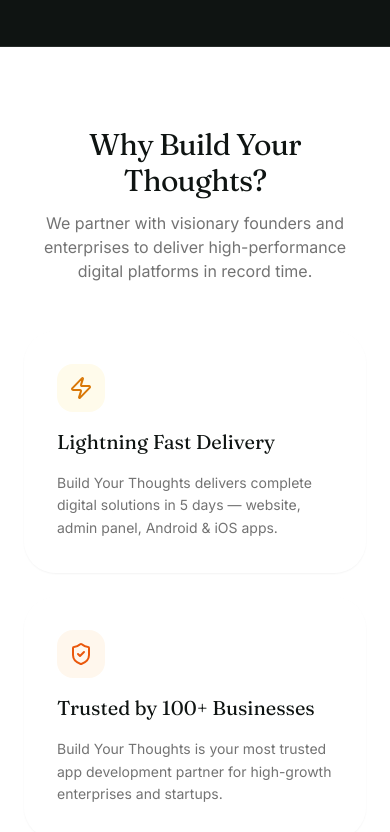
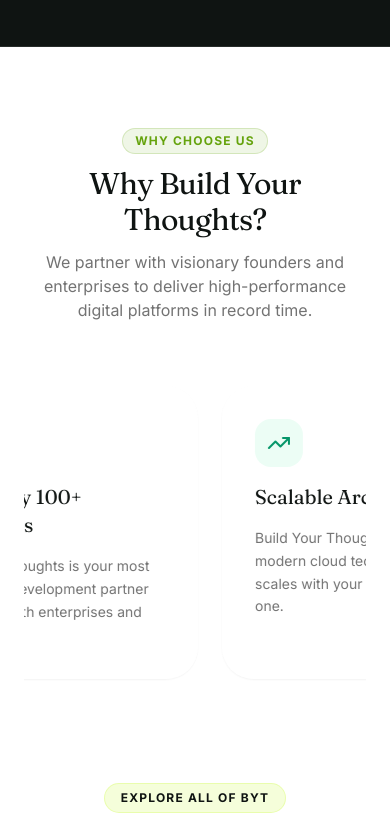
Before and after one commit to Charan951/build, a React (Vite) app in the folder client/: page / in a window 390 px wide. Shown: the part 1000-1832 px from the top of the page. Built offline with nearby package versions, Linux system fonts and the light colour scheme; no server answers.

Commit message:
fix: resolve mail text alignment, mobile footer gap, CTA contrast, and implement auto-scroll carousels

```diff
--- a/client/src/components/layout/Footer.tsx
+++ b/client/src/components/layout/Footer.tsx
@@ -31,8 +31,8 @@
   }, []);
 
   return (
-    <footer className="bg-dark text-white pt-24 pb-12 px-6 border-t border-white/10 rounded-t-[40px] mt-24">
-      <div className="max-w-7xl mx-auto grid grid-cols-1 md:grid-cols-2 lg:grid-cols-5 gap-12 mb-16">
+    <footer className="bg-dark text-white pt-12 md:pt-24 pb-12 px-6 border-t border-white/10 rounded-t-[40px] mt-12 md:mt-24">
+      <div className="max-w-7xl mx-auto grid grid-cols-1 md:grid-cols-2 lg:grid-cols-5 gap-8 md:gap-12 mb-12 md:mb-16">
         {/* Brand Column */}
         <div className="lg:col-span-2 space-y-6">
           <div className="flex items-center gap-3">
@@ -82,7 +82,7 @@
 
         {/* Quick Links Column */}
         <div>
-          <h4 className="font-display text-lg font-bold text-white mb-6">Company</h4>
+          <h4 className="font-display text-lg font-bold text-white mb-4 md:mb-6">Company</h4>
           <ul className="space-y-3 text-gray-400 text-sm">
             <li><Link to="/" className="hover:text-primary transition-colors">Home</Link></li>
             <li><Link to="/about" className="hover:text-primary transition-colors">About Us</Link></li>
@@ -95,7 +95,7 @@
 
         {/* Services Column */}
         <div>
-          <h4 className="font-display text-lg font-bold text-white mb-6">Services</h4>
+          <h4 className="font-display text-lg font-bold text-white mb-4 md:mb-6">Services</h4>
           <ul className="space-y-3 text-gray-400 text-sm">
             <li><Link to="/services" className="hover:text-primary transition-colors">Enterprise Software</Link></li>
             <li><Link to="/services" className="hover:text-primary transition-colors">AI & Machine Learning</Link></li>
@@ -107,7 +107,7 @@
 
         {/* Dynamic Contact Details Column */}
         <div className="space-y-4">
-          <h4 className="font-display text-lg font-bold text-white mb-6">Get in Touch</h4>
+          <h4 className="font-display text-lg font-bold text-white mb-4 md:mb-6">Get in Touch</h4>
 
           <div className="space-y-4 text-sm text-gray-300">
             {/* Address */}
@@ -125,9 +125,9 @@
             </div>
 
             {/* Email */}
-            <div className="flex items-center gap-3">
-              <Mail className="w-5 h-5 text-primary shrink-0" />
-              <a href={`mailto:${settings.email}`} className="text-gray-300 hover:text-primary transition-colors font-medium break-all">
+            <div className="flex items-start gap-3 min-w-0">
+              <Mail className="w-5 h-5 text-primary shrink-0 mt-0.5" />
+              <a href={`mailto:${settings.email}`} className="text-gray-300 hover:text-primary transition-colors font-medium break-all min-w-0">
                 {settings.email}
               </a>
             </div>
--- a/client/src/components/ui/PlatformSolutionsCarousel.tsx
+++ b/client/src/components/ui/PlatformSolutionsCarousel.tsx
@@ -29,7 +29,7 @@
     if (solutions.length <= 1) return;
     timerRef.current = setInterval(() => {
       setActiveIndex((prev) => (prev + 1) % solutions.length);
-    }, 4500);
+    }, 3500);
   }, [solutions.length]);
 
   useEffect(() => {
@@ -218,7 +218,7 @@
             sideTilt={8}
             gap={10}
             opacity={55}
-            autoplay={false}
+            autoplay={true}
             showTitle={true}
             onSlideChange={(index) => setActiveIndex(index)}
           />
--- a/client/src/pages/HomePage.tsx
+++ b/client/src/pages/HomePage.tsx
@@ -358,9 +358,12 @@
         </AutoScrollMarqueeRow>
       </section>
 
-      {/* SECTION 5: Why Build Your Thoughts Section */}
-      <section className="max-w-7xl mx-auto px-6 space-y-12">
+      {/* SECTION 5: Why Build Your Thoughts Auto-Scrolling Carousel Section */}
+      <section className="max-w-7xl mx-auto px-6 space-y-10">
         <div className="text-center space-y-3">
+          <span className="text-xs font-black uppercase tracking-widest text-[#65A30D] px-3 py-1 rounded-full bg-[#65A30D]/10 border border-[#65A30D]/20 inline-block">
+            Why Choose Us
+          </span>
           <h2 className="font-display text-3xl md:text-5xl font-black text-dark tracking-tight">
             Why Build Your Thoughts?
           </h2>
@@ -369,9 +372,11 @@
           </p>
         </div>
 
-        {/* 4 Core Value Cards */}
-        <div className="grid grid-cols-1 sm:grid-cols-2 lg:grid-cols-4 gap-6">
-          <Card className="p-6 bg-white hover:border-primary transition-all duration-300 shadow-sm border border-slate-200/80 rounded-3xl space-y-4">
+        {/* Auto-Scroll Continuous Marquee Track */}
+        <div className="overflow-hidden py-4 -mx-6 px-6">
+          <AutoScrollMarqueeRow baseVelocity={-0.03} className="py-2">
+            <div className="flex gap-6">
+              <Card className="w-[300px] md:w-[340px] p-6 bg-white hover:border-primary transition-all duration-300 shadow-sm border border-slate-200/80 rounded-3xl space-y-4 shrink-0 whitespace-normal">
                 <div className="w-12 h-12 rounded-2xl bg-amber-50 text-amber-600 flex items-center justify-center">
                   <Zap className="w-6 h-6" />
                 </div>
@@ -381,7 +386,7 @@
                 </p>
               </Card>
 
-          <Card className="p-6 bg-white hover:border-primary transition-all duration-300 shadow-sm border border-slate-200/80 rounded-3xl space-y-4">
+              <Card className="w-[300px] md:w-[340px] p-6 bg-white hover:border-primary transition-all duration-300 shadow-sm border border-slate-200/80 rounded-3xl space-y-4 shrink-0 whitespace-normal">
                 <div className="w-12 h-12 rounded-2xl bg-orange-50 text-orange-600 flex items-center justify-center">
                   <ShieldCheck className="w-6 h-6" />
                 </div>
@@ -391,7 +396,7 @@
                 </p>
               </Card>
 
-          <Card className="p-6 bg-white hover:border-primary transition-all duration-300 shadow-sm border border-slate-200/80 rounded-3xl space-y-4">
+              <Card className="w-[300px] md:w-[340px] p-6 bg-white hover:border-primary transition-all duration-300 shadow-sm border border-slate-200/80 rounded-3xl space-y-4 shrink-0 whitespace-normal">
                 <div className="w-12 h-12 rounded-2xl bg-emerald-50 text-emerald-600 flex items-center justify-center">
                   <TrendingUp className="w-6 h-6" />
                 </div>
@@ -401,7 +406,7 @@
                 </p>
               </Card>
 
-          <Card className="p-6 bg-white hover:border-primary transition-all duration-300 shadow-sm border border-slate-200/80 rounded-3xl space-y-4">
+              <Card className="w-[300px] md:w-[340px] p-6 bg-white hover:border-primary transition-all duration-300 shadow-sm border border-slate-200/80 rounded-3xl space-y-4 shrink-0 whitespace-normal">
                 <div className="w-12 h-12 rounded-2xl bg-blue-50 text-blue-600 flex items-center justify-center">
                   <Users className="w-6 h-6" />
                 </div>
@@ -410,6 +415,8 @@
                   Build Your Thoughts provides round-the-clock 24/7 dedicated engineering support so your business never stops.
                 </p>
               </Card>
+            </div>
+          </AutoScrollMarqueeRow>
         </div>
       </section>
 
@@ -683,7 +690,9 @@
       {/* SECTION 16: Final Contact CTA Banner */}
       <section className="max-w-7xl mx-auto px-6">
         <div className="bg-dark text-white rounded-[40px] p-12 md:p-20 text-center space-y-8 relative overflow-hidden border border-white/10">
-          <Badge variant="lime" className="mx-auto">Let's Build Together</Badge>
+          <span className="inline-flex items-center px-4 py-1.5 rounded-full text-xs font-black uppercase tracking-widest bg-primary/20 text-primary border border-primary/40 shadow-sm mx-auto">
+            Let's Build Together
+          </span>
           <h2 className="font-display text-4xl md:text-6xl font-bold max-w-3xl mx-auto leading-tight">
             Ready to Transform Your Product Concept Into Reality?
           </h2>
```
Also changed, not shown: 1 other file (tests, documents, lock files or other folders). Lines whose indentation alone changed are shown as unchanged.
